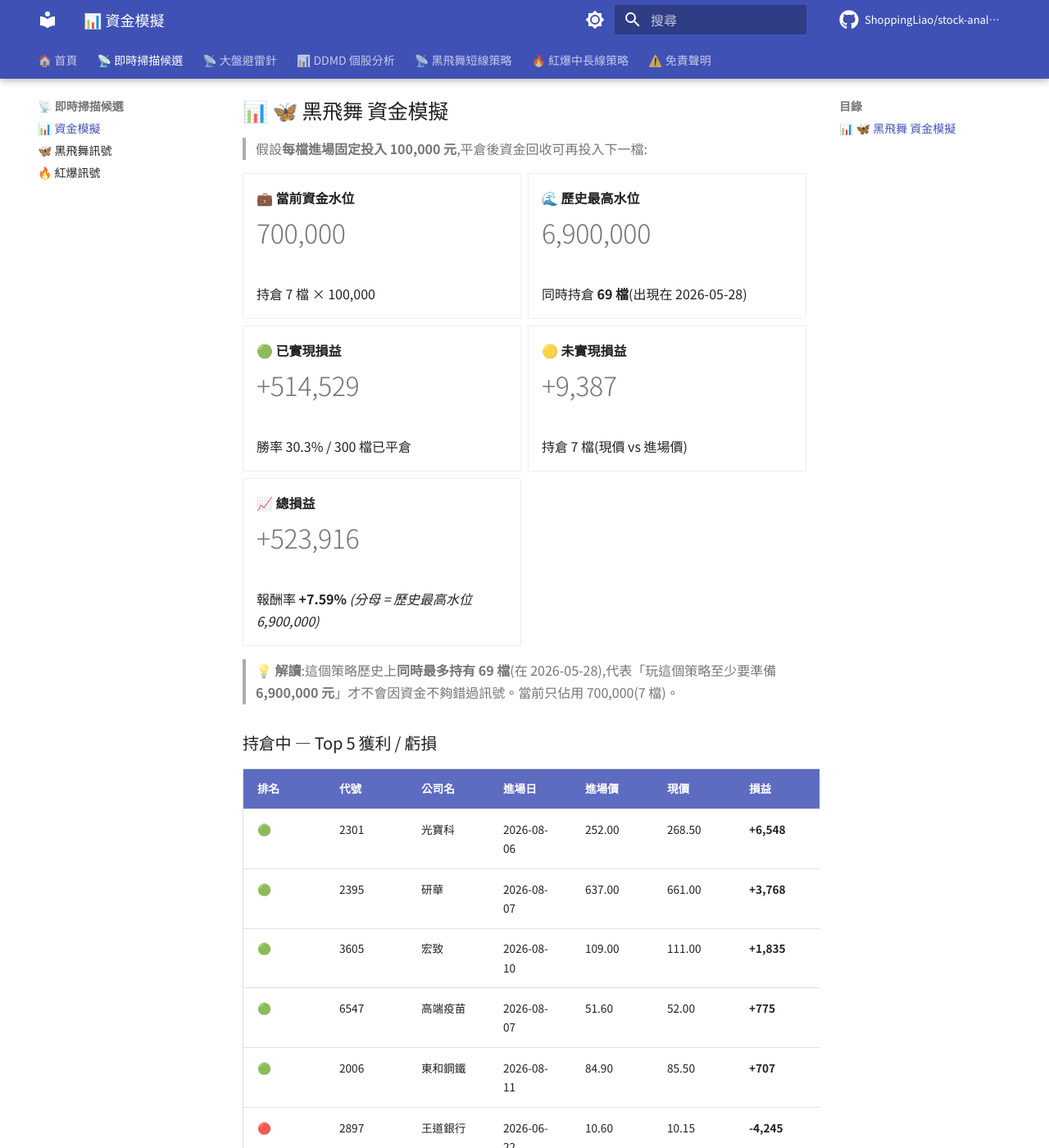
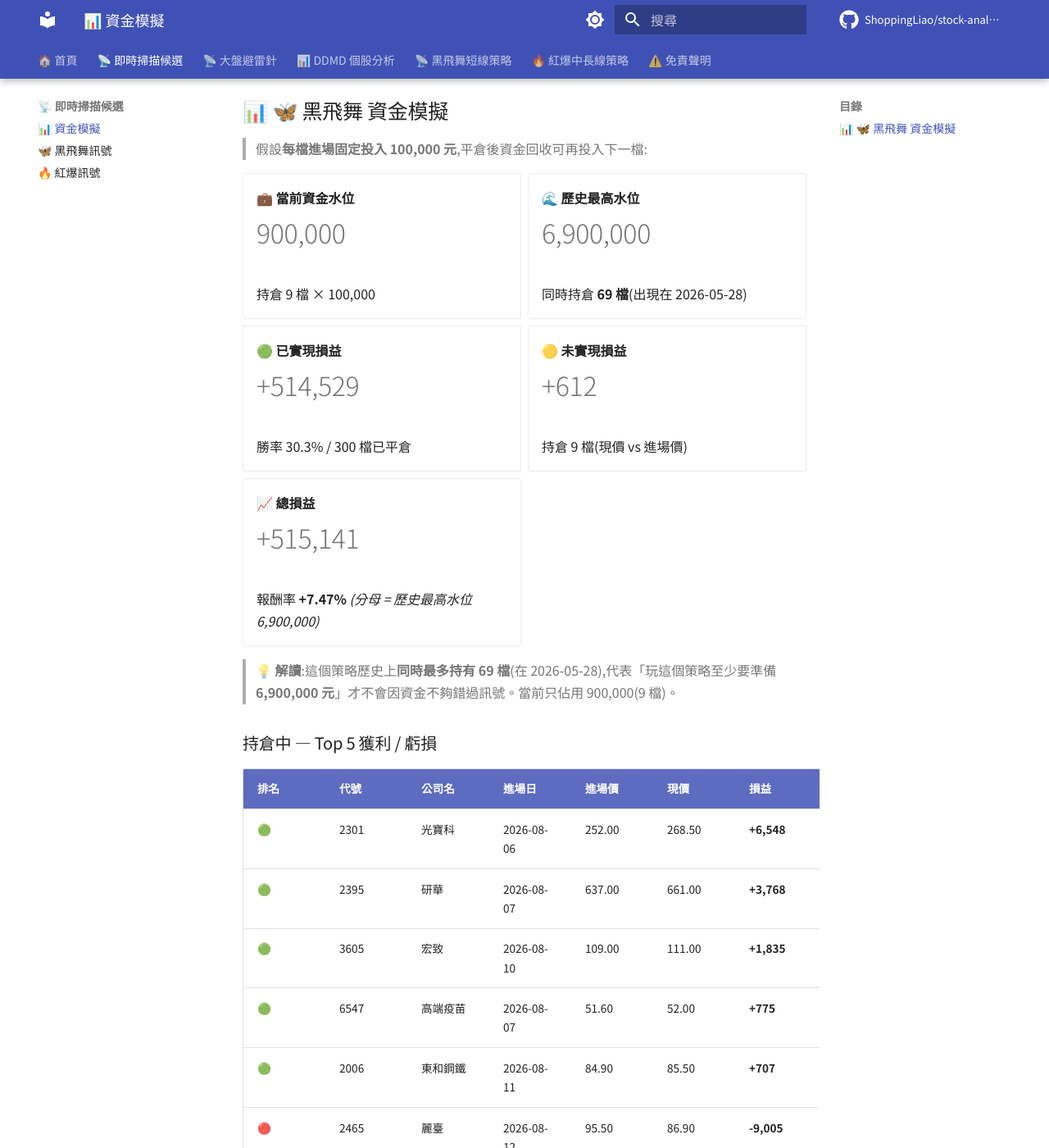
Before and after one commit to ShoppingLiao/stock-analysis-public, an MkDocs documentation site: the page built from docs/signals_capital.md, in a window 1280 px wide and 1400 px high, scrolled down 359 px. Shown: the whole window at 82% size. Built offline with MkDocs 1.6.1 and Material for MkDocs 9.7.7, drawn with Linux system fonts in a browser that asks for light colours; comment, search, counter and statistics services are not loaded; some of the changed text lies outside the part shown.

Commit message:
docs(signals): update BB + RB + capital (2026-08-12)

```diff
--- a/docs/signals_capital.md
+++ b/docs/signals_capital.md
@@ -17,9 +17,9 @@
 
 -   **💼 當前資金水位**
 
-    # 700,000
+    # 900,000
 
-    持倉 7 檔 × 100,000
+    持倉 9 檔 × 100,000
 
 -   **🌊 歷史最高水位**
 
@@ -35,19 +35,19 @@
 
 -   **🟡 未實現損益**
 
-    # +9,387
+    # +612
 
-    持倉 7 檔(現價 vs 進場價)
+    持倉 9 檔(現價 vs 進場價)
 
 -   **📈 總損益**
 
-    # +523,916
+    # +515,141
 
-    報酬率 **+7.59%** _(分母 = 歷史最高水位 6,900,000)_
+    報酬率 **+7.47%** _(分母 = 歷史最高水位 6,900,000)_
 
 </div>
 
-> **💡 解讀**:這個策略歷史上**同時最多持有 69 檔**(在 2026-05-28),代表「玩這個策略至少要準備 **6,900,000 元**」才不會因資金不夠錯過訊號。當前只佔用 700,000(7 檔)。
+> **💡 解讀**:這個策略歷史上**同時最多持有 69 檔**(在 2026-05-28),代表「玩這個策略至少要準備 **6,900,000 元**」才不會因資金不夠錯過訊號。當前只佔用 900,000(9 檔)。
 
 ### 持倉中 — Top 5 獲利 / 虧損
 
@@ -58,6 +58,7 @@
 | 🟢 | 3605 | 宏致 | 2026-08-10 | 109.00 | 111.00 | **+1,835** | **+1.83%** |
 | 🟢 | 6547 | 高端疫苗 | 2026-08-07 | 51.60 | 52.00 | **+775** | **+0.78%** |
 | 🟢 | 2006 | 東和鋼鐵 | 2026-08-11 | 84.90 | 85.50 | **+707** | **+0.71%** |
+| 🔴 | 2465 | 麗臺 | 2026-08-12 | 95.50 | 86.90 | **-9,005** | **-9.01%** |
 | 🔴 | 2897 | 王道銀行 | 2026-06-22 | 10.60 | 10.15 | **-4,245** | **-4.25%** |
 
 !!! info "⚠️ 資金模擬說明"
@@ -135,9 +136,9 @@
 
 -   **💼 當前資金水位**
 
-    # 2,600,000
+    # 2,800,000
 
-    BB 700,000 + RB 1,900,000
+    BB 900,000 + RB 1,900,000
 
 -   **🌊 兩策略歷史最高水位**
 
@@ -153,15 +154,15 @@
 
 -   **🟡 未實現損益**
 
-    # +132,542
+    # +123,767
 
-    BB +9,387 + RB +123,155
+    BB +612 + RB +123,155
 
 -   **📉 總損益**
 
-    # -26,664
+    # -35,439
 
-    報酬率 **-0.12%** _(分母 = 兩策略歷史最高水位)_
+    報酬率 **-0.16%** _(分母 = 兩策略歷史最高水位)_
 
 </div>
 
```
Also changed, not shown: docs/signals_black_butterfly.md (+6 -8 lines).
